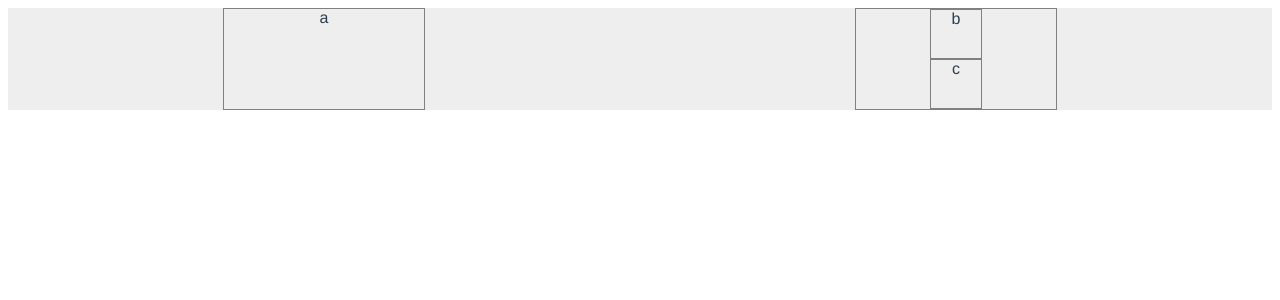
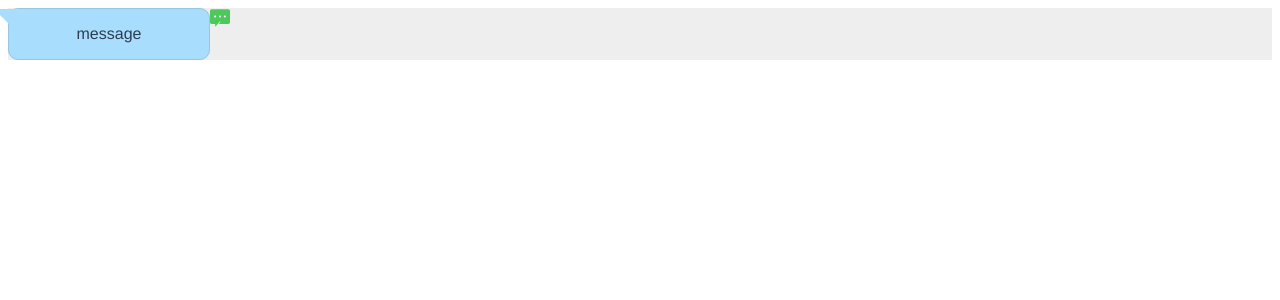
Before and after one commit to sowlru/vue-test, a Vue app: page / in a window 1280 px wide. Shown: the top 300 px of the page. Built offline with nearby package versions, Linux system fonts and the light colour scheme; what @ckeditor/ckeditor5-vue would draw is missing.

Commit message:
Add messageTest in html

```diff
--- a/src/App.vue
+++ b/src/App.vue
@@ -30,7 +30,8 @@
     </div>
 
     <div class="HTML">
-      <flexbox-test />
+      <!-- <flexbox-test /> -->
+      <message-test />
     </div>
 
     <!-- <i18n-test /> -->
@@ -66,6 +67,7 @@ import svgTest from '@/graphics/svgTest.vue'
 import toastEditor from '@/graphics/toastEditor.vue'
 // HTML
 import flexboxTest from '@/html/flexboxTest.vue'
+import messageTest from '@/html/messageTest.vue'
 
 import i18nTest from '@/i18n/i18nTest.vue'
 import jestTest from '@/jest/jestTest.vue'
@@ -98,6 +100,7 @@ export default {
     toastEditor,
 
     flexboxTest,
+    messageTest,
 
     i18nTest,
     jestTest,
--- a/src/html/flexboxTest.vue
+++ b/src/html/flexboxTest.vue
@@ -29,4 +29,3 @@ justify-content: center;  flex-start flex-end center space-between space-around
   border: 1px solid grey;
 }
 </style>
->
--- /dev/null
+++ b/src/html/messageTest.vue
@@ -0,0 +1,43 @@
+<template>
+  <div class="wrap">
+    <div class="message">
+      <p class="message-content">message</p>
+    </div>
+    <div class="comment__icon">&#160;</div>
+  </div>
+</template>
+<style scoped>
+/*
+justify-content: center;  flex-start flex-end center space-between space-around
+*/
+.wrap {
+  display: flex;
+  justify-content: flex-start;
+}
+.message {
+  position: relative;
+  width: 200px;
+  height: 50px;
+  background-color: #a8ddfd;
+  border: 1px solid #97c6e3;
+  border-radius: 10px;
+}
+.message:after {
+  content: '';
+  position: absolute;
+  width: 0;
+  height: 0;
+  border-top: 15px solid #a8ddfd;
+  border-left: 15px solid transparent;
+  border-right: 15px solid transparent;
+  top: 0;
+  left: -15px;
+}
+
+.comment__icon {
+  background: url('./comment.svg');
+  background-repeat: no-repeat;
+  height: 20px;
+  width: 20px;
+}
+</style>
```
Also changed, not shown: src/html/comment.svg (added), 1 other file (tests, documents, lock files or other folders).
